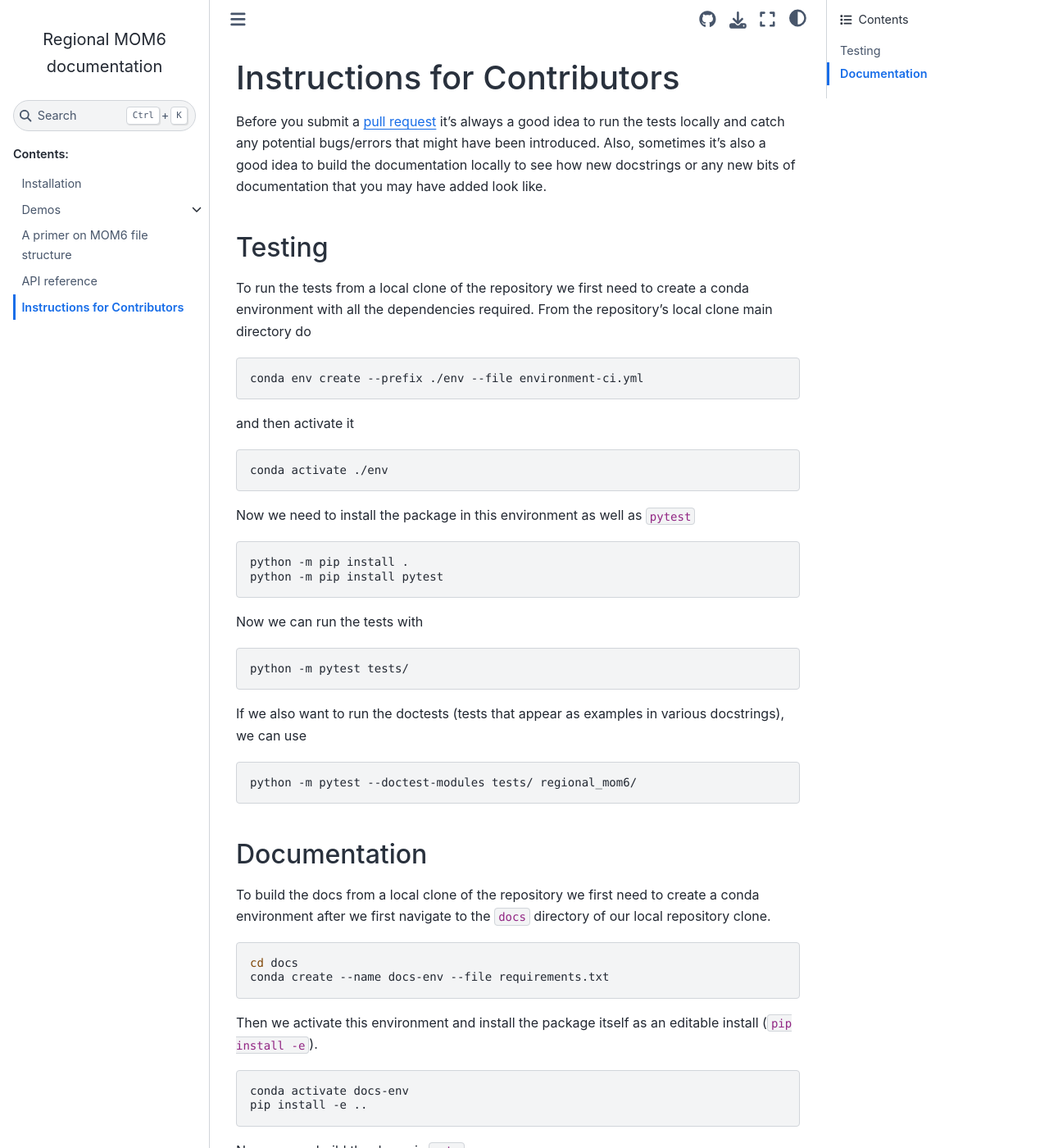
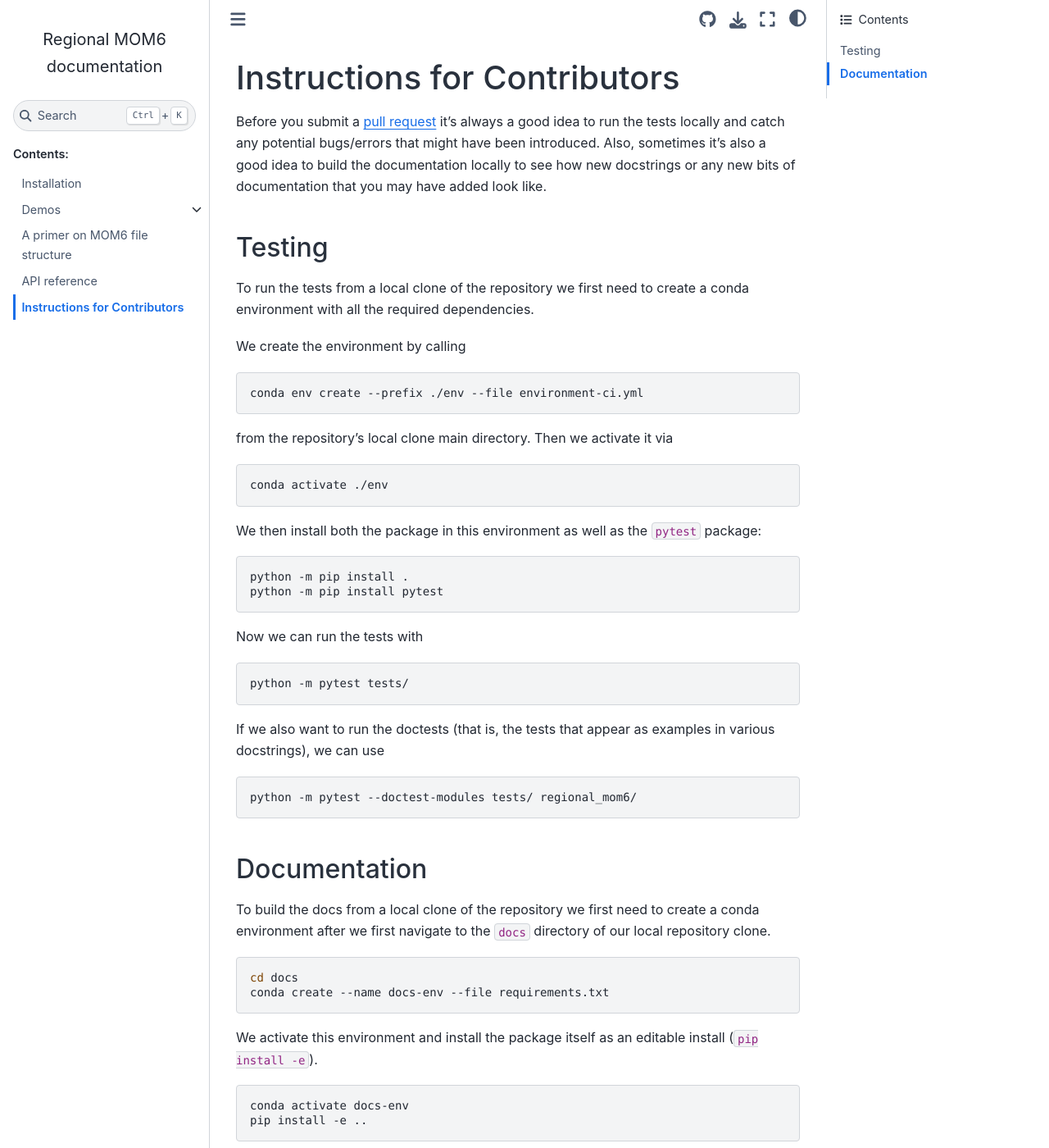
Before and after one commit to COSIMA/regional-mom6, a Sphinx documentation site: the page built from docs/contributing.md, in a window 1280 px wide and 1400 px high. Shown: the whole window at 82% size. Built offline with Sphinx 7.4.7 and the Sphinx Book theme 1.1.4, drawn with Linux system fonts in a browser that asks for light colours; pages that are not in the unit, such as notebooks, are missing from menus; some of the changed text lies outside the part shown.

Commit message:
clarifications in contributors guide

````diff
--- a/docs/contributing.md
+++ b/docs/contributing.md
@@ -10,20 +10,21 @@ how new docstrings or any new bits of documentation that you may have added look
 ## Testing
 
 To run the tests from a local clone of the repository we first need to create a conda
-environment with all the dependencies required. From the repository's local clone main
-directory do
+environment with all the required dependencies.
+
+We create the environment by calling
 
 ```{code-block} bash
 conda env create --prefix ./env --file environment-ci.yml
 ```
 
-and then activate it
+from the repository's local clone main directory. Then we activate it via
 
 ```{code-block} bash
 conda activate ./env
 ```
 
-Now we need to install the package in this environment as well as `pytest`
+We then install both the package in this environment as well as the `pytest` package:
 
 ```{code-block} bash
 python -m pip install .
@@ -36,8 +37,8 @@ Now we can run the tests with
 python -m pytest tests/
 ```
 
-If we also want to run the doctests (tests that appear as examples in various docstrings), we
-can use
+If we also want to run the doctests (that is, the tests that appear as examples in
+various docstrings), we can use
 
 ```{code-block} bash
 python -m pytest --doctest-modules tests/ regional_mom6/
@@ -66,9 +67,11 @@ Now we can build the docs via `make`:
 make html
 ```
 
-and open `_build/html/index.html` in our favorite browser.
+and upon successful build, we preview the documentation by opening `_build/html/index.html`
+in our favorite browser.
 
-Alternatively, we can install the dependencies needed for the docs via `pip`; the rest is same, that is
+Alternatively, instead of creating a conda environment, we can install the required
+dependencies for the docs via `pip`; the rest is same, that is
 
 ```{code-block} bash
 cd docs
````
Also changed, not shown: other parts of docs/contributing.md (+1 -1 lines).
